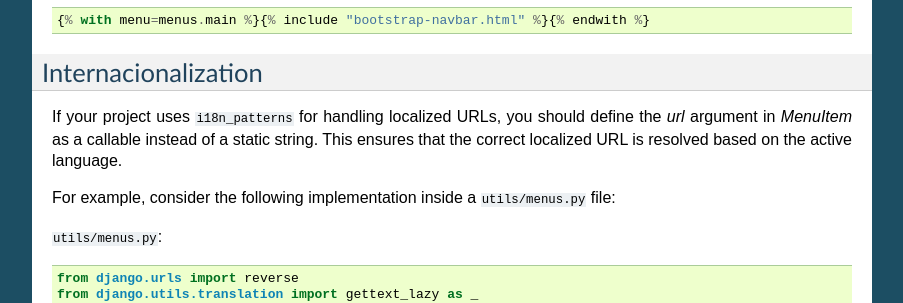
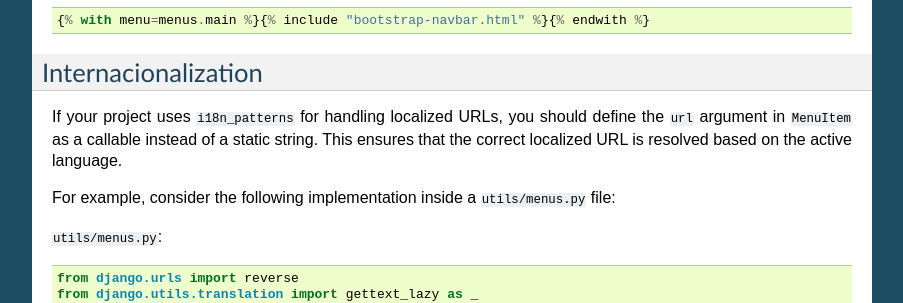
Before and after one commit to jazzband/django-simple-menu, a Sphinx documentation site: the page built from docs/usage.rst, in a window 1280 px wide. Shown: the part 2116-2419 px from the top of the page, without its empty margins (198-1101 px from the left). Built offline with Sphinx 7.4.7, drawn with Linux system fonts in a browser that asks for light colours; the version number could not be read and is left out.

Commit message:
Fix more ``

```diff
--- a/docs/usage.rst
+++ b/docs/usage.rst
@@ -128,8 +128,8 @@
 Internacionalization
 --------------------
 
-If your project uses ``i18n_patterns`` for handling localized URLs, you should define the `url`
-argument in `MenuItem` as a callable instead of a static string. This ensures that the correct
+If your project uses ``i18n_patterns`` for handling localized URLs, you should define the ``url``
+argument in ``MenuItem`` as a callable instead of a static string. This ensures that the correct
 localized URL is resolved based on the active language.
 
 For example, consider the following implementation inside a ``utils/menus.py`` file:
```
